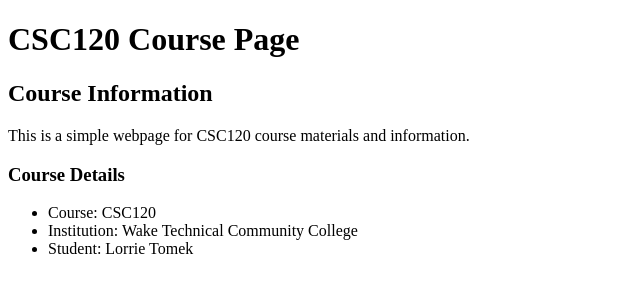
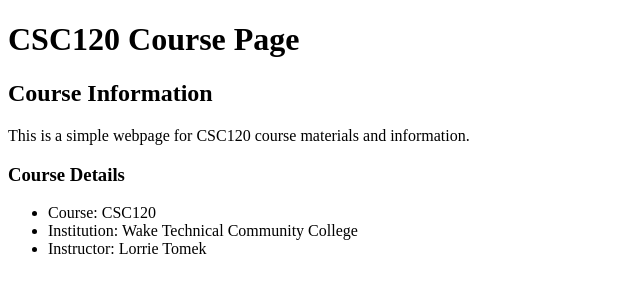
Before and after one commit to latomekatwaketech/csc120, a plain HTML site: page index.html in a window 1280 px wide. Shown: the full height of the page, 0-640 px from the left. Drawn offline with Linux system fonts and the light colour scheme.

Commit message:
Wrote README.md

```diff
--- a/index.html
+++ b/index.html
@@ -14,7 +14,7 @@
     <ul>
         <li>Course: CSC120</li>
         <li>Institution: Wake Technical Community College</li>
-        <li>Student: Lorrie Tomek</li>
+        <li>Instructor: Lorrie Tomek</li>
     </ul>
 </body>
 </html>
```
Also changed, not shown: 1 other file.
